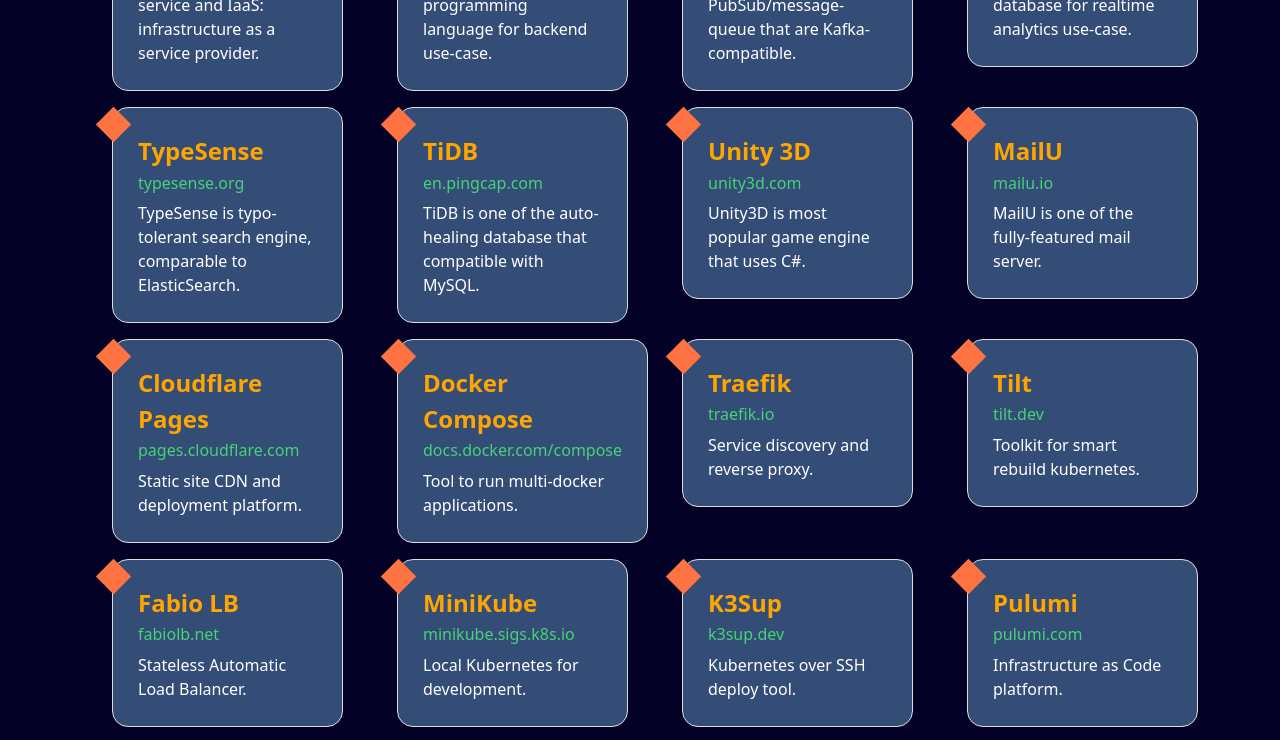
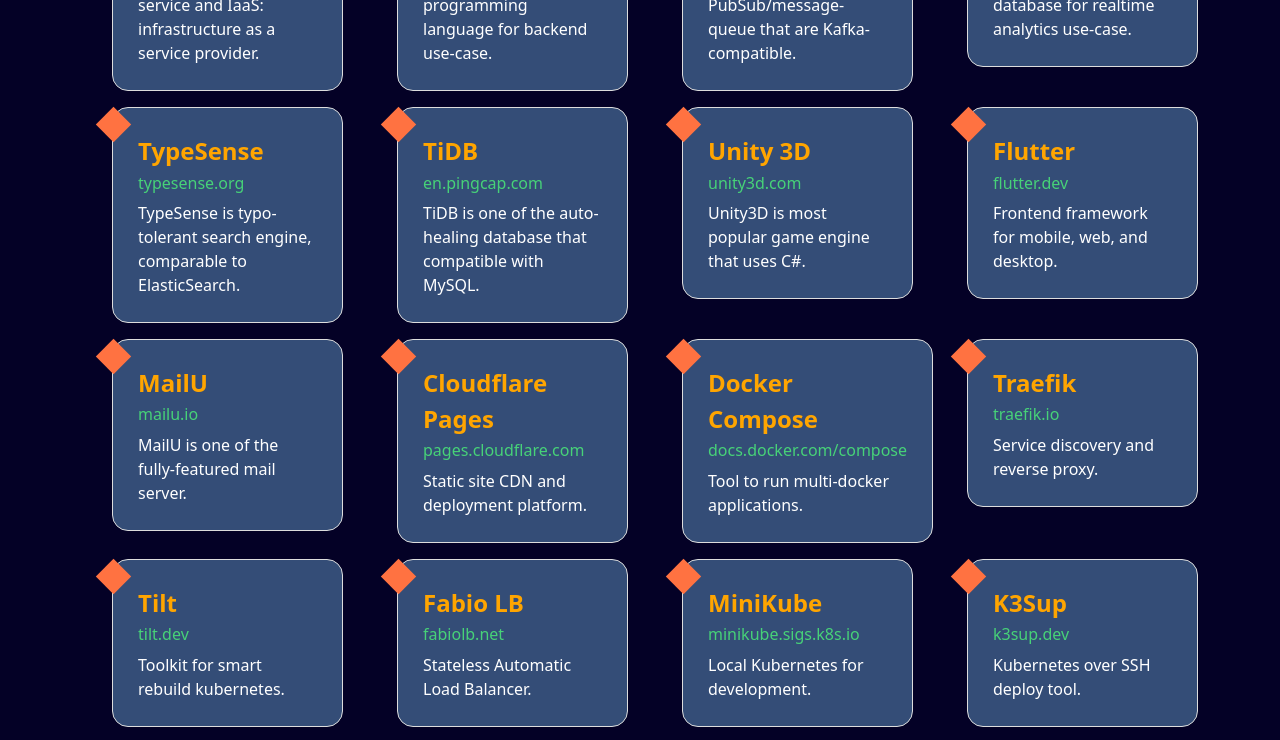
Before and after one commit to kokizzu/benalu.dev, a Svelte app: page / in a window 1280 px wide. Shown: the part 4400-5140 px from the top of the page. Built offline with nearby package versions, Linux system fonts and the light colour scheme.

Commit message:
add italy

```diff
--- a/src/components/Info.svelte
+++ b/src/components/Info.svelte
@@ -17,6 +17,7 @@
 					<Flag code="sg" alt="Singapore"/>
 					<Flag code="th" alt="Thailand"/>
 					<Flag code="es" alt="Spain"/>
+					<Flag code="it" alt="Italy"/>
 					<!--          <div class="info_social">-->
 					<!--            <a href="#ReadMore">-->
 					<!--              <svg-->
--- a/src/routes/OurTechs.svelte
+++ b/src/routes/OurTechs.svelte
@@ -47,6 +47,9 @@
 			<SmallBox title="Unity 3D " site="unity3d.com">
 				Unity3D is most popular game engine that uses C#.
 			</SmallBox>
+			<SmallBox title="Flutter " site="flutter.dev">
+				Frontend framework for mobile, web, and desktop.
+			</SmallBox>
 			<SmallBox title="MailU " site="mailu.io">
 				MailU is one of the fully-featured mail server.
 			</SmallBox>
```
